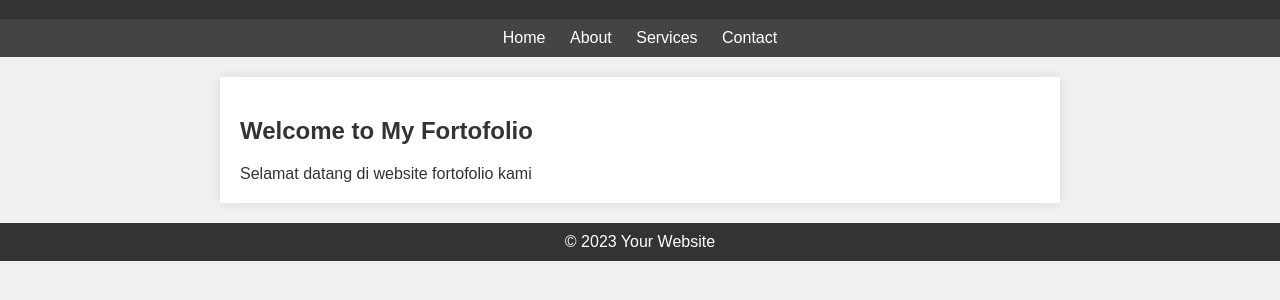
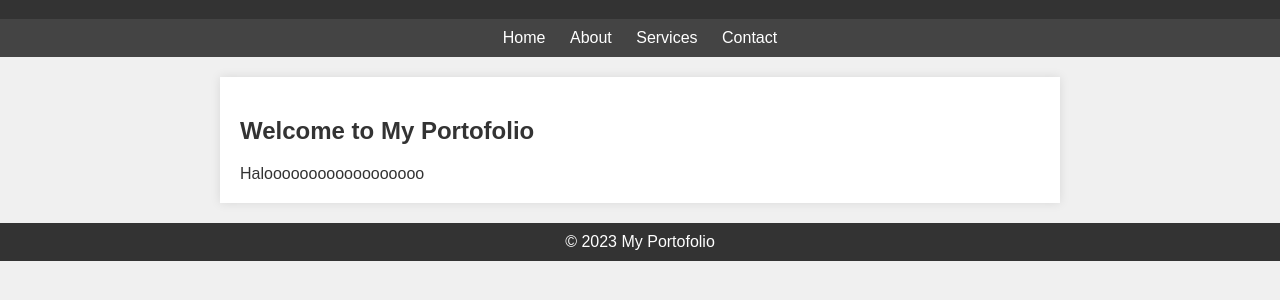
Before and after one commit to nadinesnowman/nadinesnowman.github.io, a plain HTML site: page index.html in a window 1280 px wide. Shown: the part 58-358 px from the top of the page. Drawn offline with Linux system fonts and the light colour scheme.

Commit message:
Update index.html

```diff
--- a/index.html
+++ b/index.html
@@ -3,7 +3,7 @@
 <head>
     <meta charset="UTF-8">
     <meta name="viewport" content="width=device-width, initial-scale=1.0">
-    <title>My Fortofolio</title>
+    <title>My Portofolio</title>
     <style>
         /* Reset some default styles */
         body, h1, p {
@@ -63,11 +63,11 @@
         <a href="#">Contact</a>
     </nav>
     <div class="container">
-        <h2>Welcome to My Fortofolio</h2>
-        <p>Selamat datang di website fortofolio kami</p>
+        <h2>Welcome to My Portofolio</h2>
+        <p>Haloooooooooooooooooo</p>
     </div>
     <footer>
-        &copy; 2023 Your Website
+        &copy; 2023 My Portofolio
     </footer>
 </body>
 </html>
```
